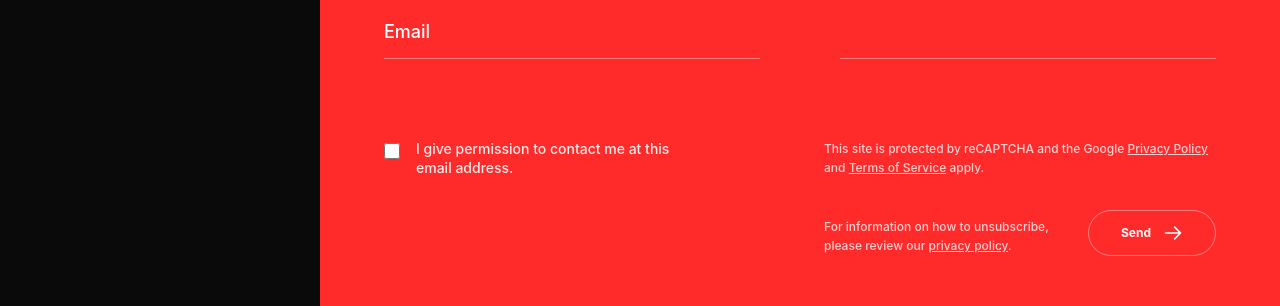
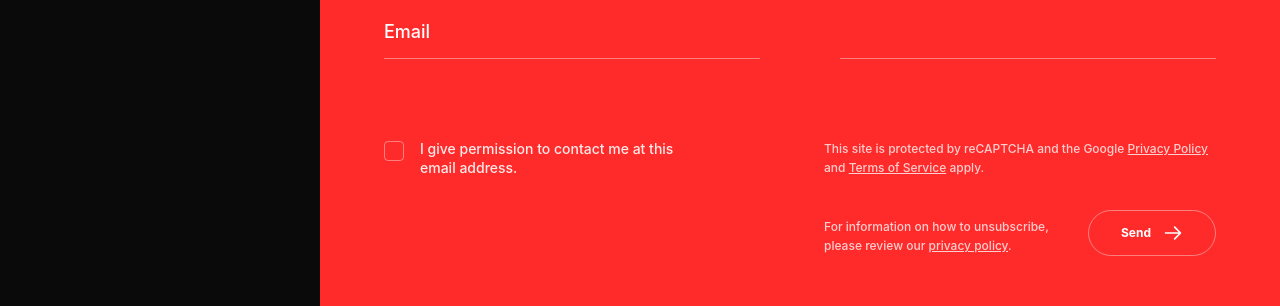
Before and after one commit to Sridhar636146591/myself, a React (Vite) app: page / in a window 1280 px wide. Shown: the part 10700-11006 px from the top of the page. Built offline with nearby package versions, Linux system fonts and the light colour scheme.

Commit message:
Fix: resolve permission checkbox visibility and touch target on mobile

```diff
--- a/src/components/Contact.jsx
+++ b/src/components/Contact.jsx
@@ -258,19 +258,31 @@ const Contact = () => {
             {/* Bottom Section */}
             <div className="flex flex-col md:flex-row gap-12 mt-4">
               {/* Left text */}
-              <div className="flex-1 flex items-start gap-4 text-sm font-medium text-white/90">
+              <label htmlFor="permission" className="flex-1 flex items-start gap-4 text-sm font-medium text-white/90 cursor-pointer select-none">
+                <div className="relative mt-0.5 flex-shrink-0">
                   <input
                     type="checkbox"
                     id="permission"
                     checked={formData.permission}
                     onChange={handleChange}
-                  className="mt-1 w-4 h-4 rounded-sm border-white/40 bg-transparent text-white focus:ring-white focus:ring-offset-0 focus:ring-offset-transparent cursor-pointer"
-                  style={{ accentColor: "white" }}
+                    className="peer sr-only"
                   />
-                <label htmlFor="permission" className="cursor-pointer max-w-[280px] leading-snug">
+                  <div className={`w-5 h-5 rounded border transition-all flex items-center justify-center peer-focus-visible:ring-2 peer-focus-visible:ring-white peer-focus-visible:ring-offset-2 peer-focus-visible:ring-offset-[#ff2a2a] ${
+                    formData.permission
+                      ? 'bg-white border-white'
+                      : 'border-white/40 bg-transparent hover:border-white'
+                  }`}>
+                    {formData.permission && (
+                      <svg className="w-3 h-3 text-[#ff2a2a]" fill="none" stroke="currentColor" strokeWidth="3.5" viewBox="0 0 24 24">
+                        <path strokeLinecap="round" strokeLinejoin="round" d="M5 13l4 4L19 7" />
+                      </svg>
+                    )}
+                  </div>
+                </div>
+                <span className="max-w-[280px] leading-snug">
                   I give permission to contact me at this email address.
+                </span>
               </label>
-              </div>
 
               {/* Right text & button */}
               <div className="flex-1 flex flex-col gap-8 text-xs text-white/77 font-medium">
```
Lines whose indentation alone changed are shown as unchanged.
